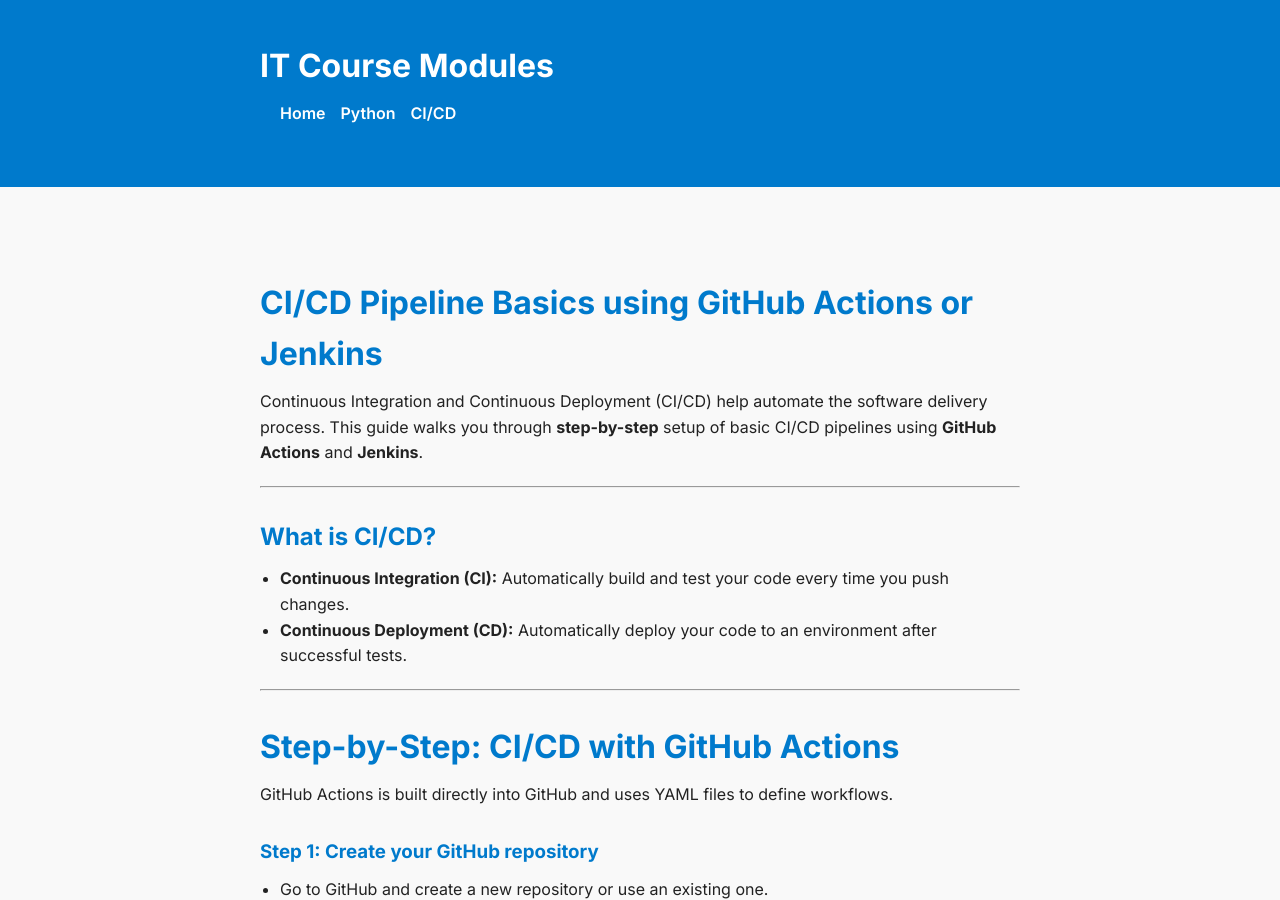
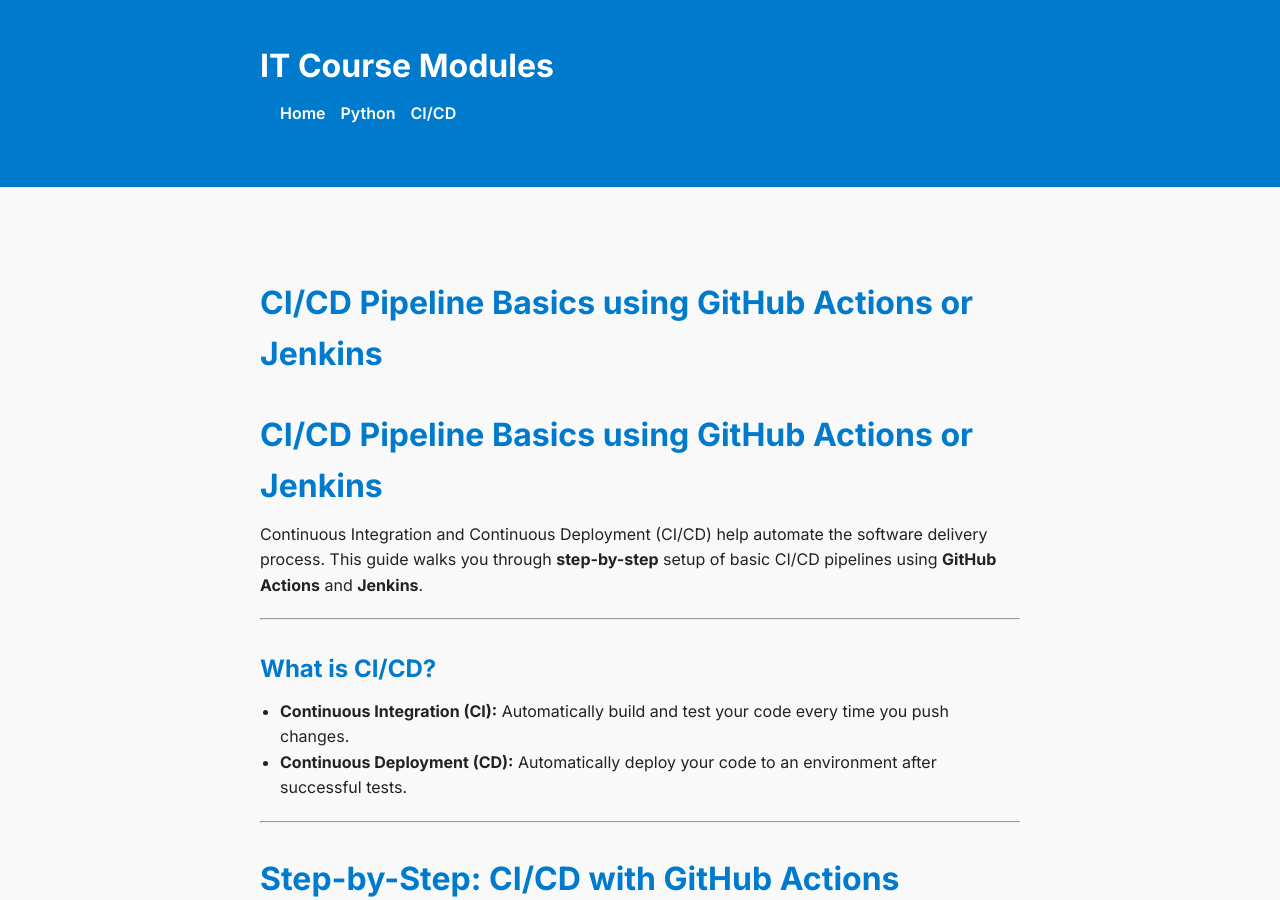
Before and after one commit to smithjackb/it-course, a Jekyll site: the page built from ci-cd-pipeline-basics.md, in a window 1280 px wide and 900 px high. Built offline with Jekyll 4.4.1, drawn with Linux system fonts in a browser that asks for light colours; our own code applies the rules of GitHub Pages for plain Markdown files.

Commit message:
Update ci-cd-pipeline-basics.md

```diff
--- a/ci-cd-pipeline-basics.md
+++ b/ci-cd-pipeline-basics.md
@@ -1,3 +1,8 @@
+---
+layout: default
+title: CI/CD Pipeline Basics
+---
+# CI/CD Pipeline Basics using GitHub Actions or Jenkins
 # CI/CD Pipeline Basics using GitHub Actions or Jenkins
 
 Continuous Integration and Continuous Deployment (CI/CD) help automate the software delivery process. This guide walks you through **step-by-step** setup of basic CI/CD pipelines using **GitHub Actions** and **Jenkins**.
```
